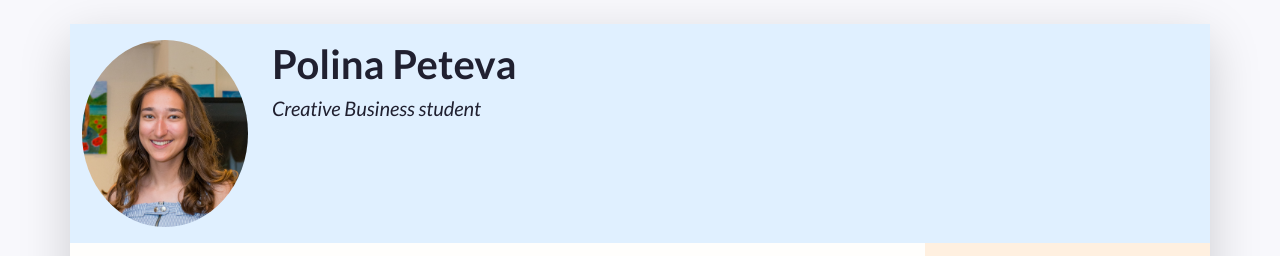
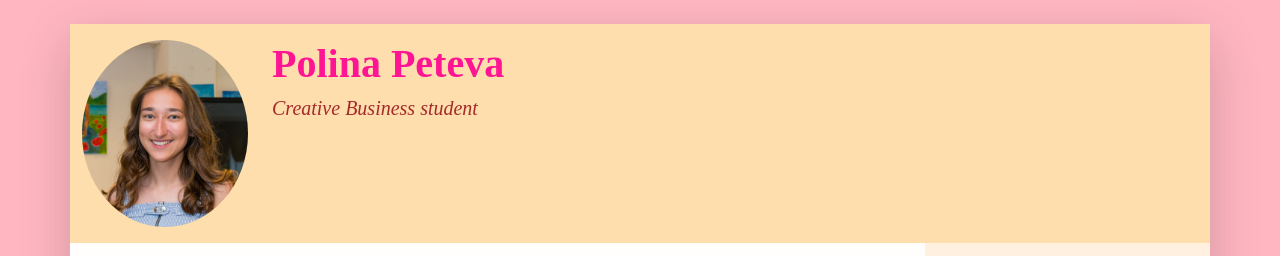
Before and after one commit to polinapeteva/GitHub, a plain HTML site: page index.html in a window 1280 px wide. Shown: the top 256 px of the page. Drawn offline with nearby package versions, Linux system fonts and the light colour scheme.

Commit message:
css colors, html

```diff
--- a/css/styles.css
+++ b/css/styles.css
@@ -6,15 +6,15 @@
 /* Styles for the body */
 
 body {
-	font-family: Lato, "Open Sans", Roboto, "Segoe UI", "Helvetica Neue", Helvetica, Arial, sans-serif;
-	color: #202030;
-	background-color: #f8f8fc;
+	font-family: 'Fantasy', Papyrus;
+	color: brown;
+	background-color: lightpink;
 }
 
 /* Styles for custom classes in the document. (There are more, try to find them out!) */
 
 .resume-header {
-    background-color: #e0f0ff;
+    background-color: navajowhite;
 }
 
 .resume-main {
@@ -49,3 +49,6 @@ body {
 	height: 1em;
 	flex-basis: 1.4em;
 }
+h1 {
+  color: deeppink;
+}
```
Also changed, not shown: index.html (+2 -2 lines).
